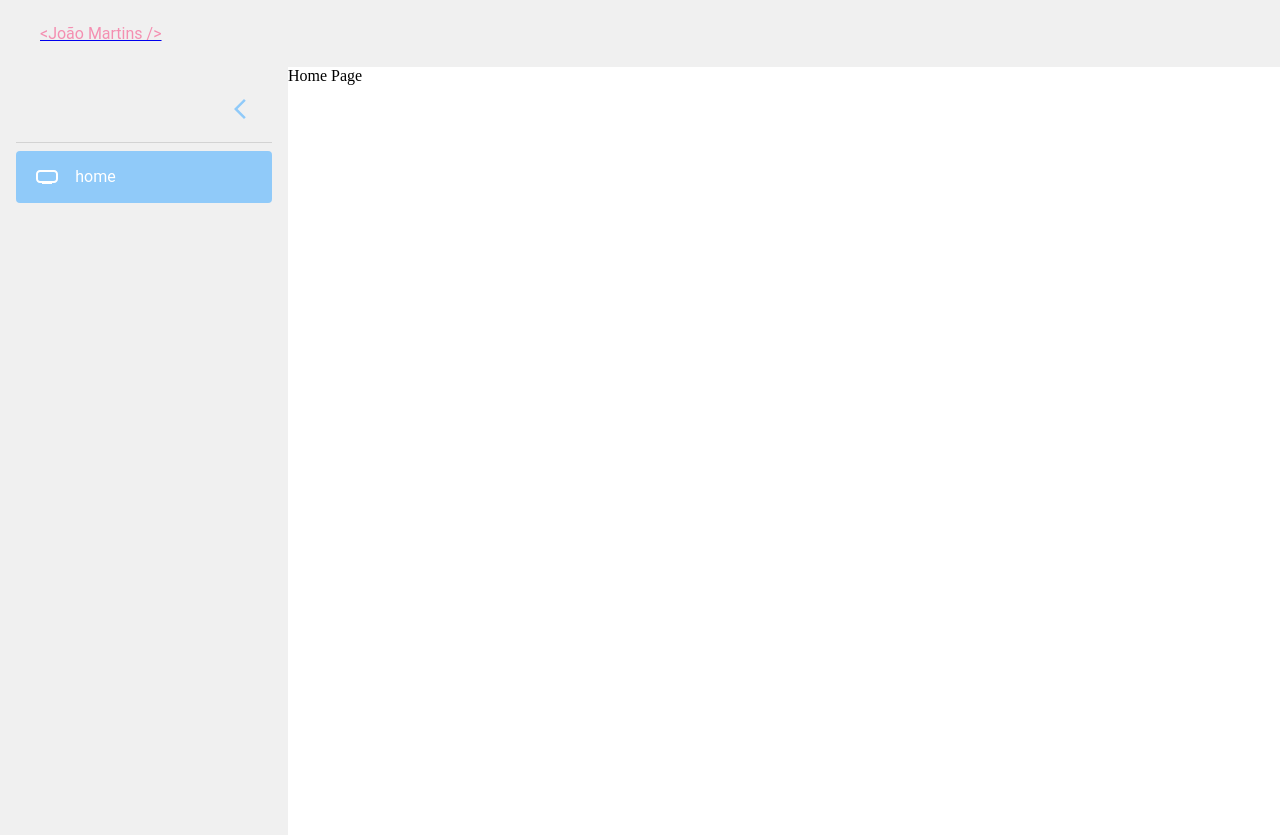
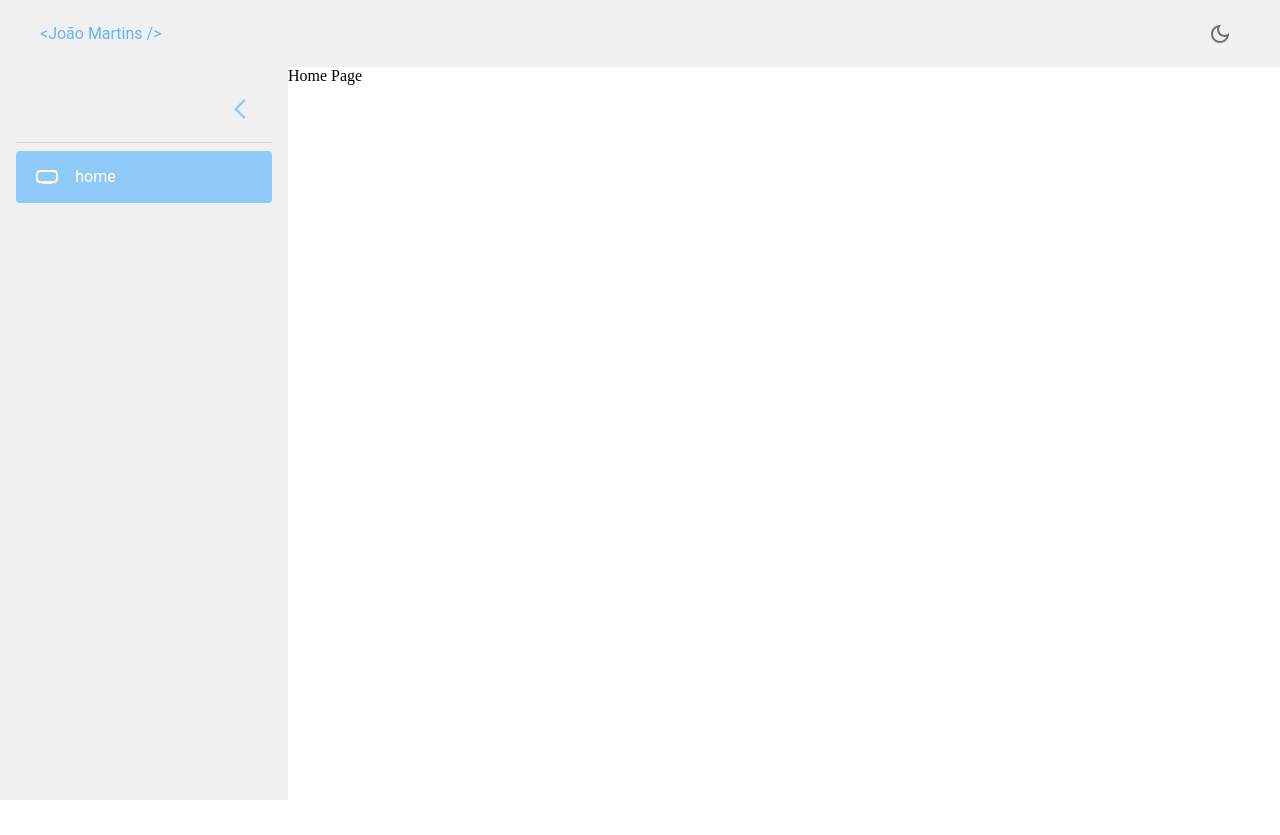
Before and after one commit to JoaoNogueira23/medical-control, a React (Vite) app: page / in a window 1280 px wide. After the commit the page ends 800 px from the top, so only its background shows below. Built offline with nearby package versions, Linux system fonts and the light colour scheme.

Commit message:
feat: light and dark mode dinamics

```diff
--- a/src/App.tsx
+++ b/src/App.tsx
@@ -33,7 +33,7 @@ function App() {
           <Box
           sx={{
             backgroundColor: 'background.default',
-            height: 'calc(100% - 2rem)',
+            height: 'calc(100% - 4.2rem)',
             display: 'flex',
             flexDirection: 'row'
           }}
--- /dev/null
+++ b/src/components/Header/ShortcutsField.tsx
@@ -0,0 +1,24 @@
+import { Box, IconButton, Tooltip } from "@mui/material"
+import useAppContext from "../../hooks/useAppContext"
+import { DarkModeOutlined, LightModeOutlined } from "@mui/icons-material"
+
+
+
+const ShortcutsField = () => {
+    const {darkMode, handleDarkMode} = useAppContext()
+
+    return(
+        <Box>
+            <Tooltip
+            title={darkMode ? "Light Mode" : "Dark Mode"}
+            >
+                <IconButton onClick={handleDarkMode}>
+                    {darkMode ? <LightModeOutlined/> : <DarkModeOutlined />}
+                </IconButton>
+            </Tooltip>
+        </Box>
+    )
+
+}
+
+export default ShortcutsField;
--- a/src/components/Header/index.tsx
+++ b/src/components/Header/index.tsx
@@ -1,7 +1,11 @@
-import { Paper, Typography } from "@mui/material";
+import { Box, Paper, Typography } from "@mui/material";
+import ShortcutsField from "./ShortcutsField";
+import useAppContext from "../../hooks/useAppContext";
 
 
 export default function Header() {
+    const {darkMode} = useAppContext()
+
     return(
         <Paper
         sx={{
@@ -22,16 +26,28 @@ export default function Header() {
             style={{
                 display: 'flex',
                 alignItems: 'center',
-                gap: '1rem'
+                gap: '1rem',
+                textDecoration: 'none'
             }}
             >
                 <Typography
-                color={'secondary.main'}
+                color={'info.main'}
                 >
                     {`<João Martins />`}
                 </Typography>
             </a>
 
+            <Box
+            sx={{
+                display: 'flex',
+                flexDirection: 'row',
+                alignItems: 'center',
+                gap: 2
+            }}
+            >
+                <ShortcutsField />
+            </Box>
+
 
         </Paper>
     )
```
